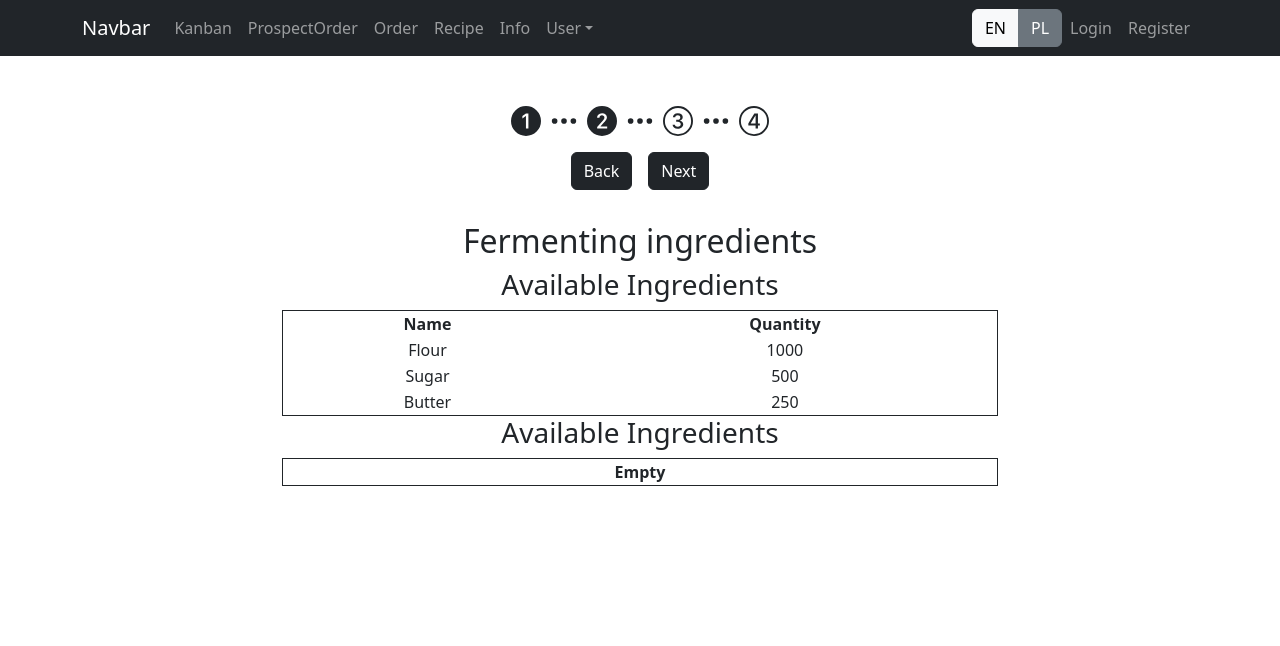
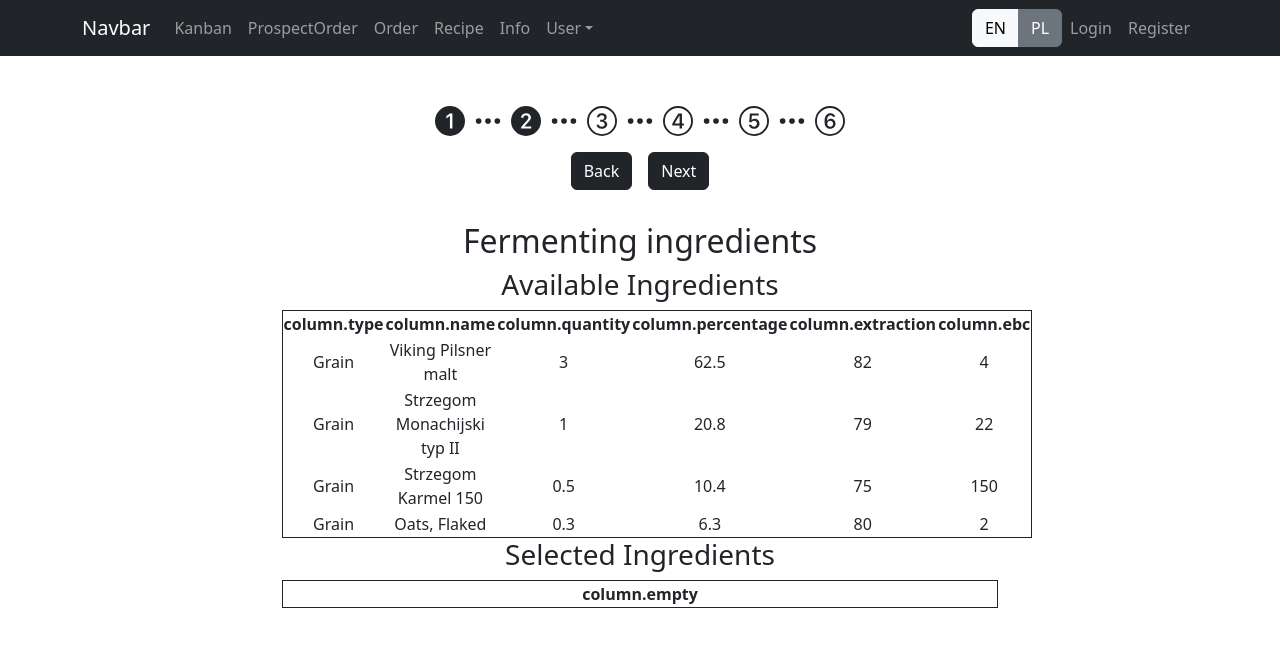
Before and after one commit to mjmazgaj/BreweryMaster, a React (Create React App) app in the folder UI/brewerymaster/: page /Recipe in a window 1280 px wide. Both pictures are taken after a click on the button "Next". Shown: the top 646 px of the page. Built offline with nearby package versions, Linux system fonts and the light colour scheme.

Commit message:
Add all required steps to recipe module

```diff
--- a/UI/brewerymaster/src/Components/Recipe/RecipeComponents/RecipeForm.jsx
+++ b/UI/brewerymaster/src/Components/Recipe/RecipeComponents/RecipeForm.jsx
@@ -14,9 +14,16 @@ import DynamicTableSelection from "../../Shared/DynamicTableSelection";
 const RecipeForm = () => {
   const { t } = useTranslation();
 
+
   const {
     currentStep,
     setCurrentStep,
+    selectedIngredients,
+    setSelectedIngredients,
+    selectedHops,
+    setSelectedHops,
+    selectedYeast,
+    setSelectedYeast,
     recipeSummaryData,
     setRecipeSummaryData,
     recipeBatchData,
@@ -27,10 +34,97 @@ const RecipeForm = () => {
     clear,
   } = useRecipeForm();
 
-const [ingredients, setIngredients] = useState([
-    { id: 1, name: 'Flour', quantity: 1000 },
-    { id: 2, name: 'Sugar', quantity: 500 },
-    { id: 3, name: 'Butter', quantity: 250 },
+  const [ingredients, setIngredients] = useState([
+    {
+      id: 1,
+      type: 'Grain',
+      name: 'Viking Pilsner malt',
+      quantity: 3,
+      percentage: 62.5,
+      extraction: 82,
+      ebc: 4
+    },
+    {
+      id: 2,
+      type: 'Grain',
+      name: 'Strzegom Monachijski typ II',
+      quantity: 1,
+      percentage: 20.8,
+      extraction: 79,
+      ebc: 22
+    },
+    {
+      id: 3,
+      type: 'Grain',
+      name: 'Strzegom Karmel 150',
+      quantity: 0.5,
+      percentage: 10.4,
+      extraction: 75,
+      ebc: 150
+    },
+    {
+      id: 4,
+      type: 'Grain',
+      name: 'Oats, Flaked',
+      quantity: 0.3,
+      percentage: 6.3,
+      extraction: 80,
+      ebc: 2
+    }
+  ]);
+
+  const [hops, setHops] = useState([
+    {
+      id: 1,
+      usage: 'Gotowanie',
+      name: 'Citra',
+      quantity: 25,
+      time: 60,
+      alphaAcids: 12.0
+    },
+    {
+      id: 2,
+      usage: 'Gotowanie',
+      name: 'Citra',
+      quantity: 25,
+      time: 15,
+      alphaAcids: 12.0
+    },
+    {
+      id: 3,
+      usage: 'Gotowanie',
+      name: 'Citra',
+      quantity: 25,
+      time: 10,
+      alphaAcids: 12.0
+    },
+    {
+      id: 4,
+      usage: 'Aromat (koniec gotowania)',
+      name: 'Citra',
+      quantity: 25,
+      time: 5,
+      alphaAcids: 12.0
+    },
+    {
+      id: 5,
+      usage: 'Na zimno',
+      name: 'Citra',
+      quantity: 50,
+      time: 7,
+      alphaAcids: 12.0
+    },
+  ]);
+
+  const [yeast, setYeast] = useState([
+    {
+      id: 1,
+      name: "US05",
+      type: "Ale",
+      form: "Suche",
+      quantity: 11,
+      laboratory: "Gozdawa",
+    },
   ]);
 
   const steps = [
@@ -50,13 +144,40 @@ const [ingredients, setIngredients] = useState([
       name: t("recipe.step.fermentingIngredients"),
       component: (
         <DynamicTableSelection
-          key="ingredients"
-          sourceTableKey="ingredientsAvailable"
           sourceTableTitle={t("recipe.ingredientsAvailable")}
           data={ingredients}
           setData={setIngredients}
-          targetTableKey="ingredientsAvailable"
-          targetTableTitle={t("recipe.ingredientsAvailable")}
+          targetTableTitle={t("recipe.ingredientsSelected")}
+          selectedData={selectedIngredients}
+          setSelectedData={setSelectedIngredients}
+        />
+      ),
+    },
+    {
+      key: "hops",
+      name: t("recipe.step.hops"),
+      component: (
+        <DynamicTableSelection
+          sourceTableTitle={t("recipe.hopsAvailable")}
+          data={hops}
+          setData={setHops}
+          targetTableTitle={t("recipe.hopsSelected")}
+          selectedData={selectedHops}
+          setSelectedData={setSelectedHops}
+        />
+      ),
+    },
+    {
+      key: "yeast",
+      name: t("recipe.step.yeast"),
+      component: (
+        <DynamicTableSelection
+          sourceTableTitle={t("recipe.yeastAvailable")}
+          data={yeast}
+          setData={setYeast}
+          targetTableTitle={t("recipe.yeastSelected")}
+          selectedData={selectedYeast}
+          setSelectedData={setSelectedYeast}
         />
       ),
     },
--- a/UI/brewerymaster/src/Components/Recipe/RecipeComponents/helpers/useRecipeForm.jsx
+++ b/UI/brewerymaster/src/Components/Recipe/RecipeComponents/helpers/useRecipeForm.jsx
@@ -5,7 +5,11 @@ import { addData } from '../../api';
 import { useTranslation } from 'react-i18next';
 export const useRecipeForm = () => {
   const { t } = useTranslation();
+
   const [currentStep, setCurrentStep] = useState(0);
+  const [selectedIngredients, setSelectedIngredients] = useState([]);
+  const [selectedHops, setSelectedHops] = useState([]);
+  const [selectedYeast, setSelectedYeast] = useState([]);
 
   const [recipeSummaryData, setRecipeSummaryData] = useState({
     name: "",
@@ -41,8 +45,11 @@ export const useRecipeForm = () => {
     const newData =
     {
       ...recipeSummaryData,
+      ingredients: selectedIngredients,
+      hops: selectedHops,
+      yeast: selectedYeast,
+      ...recipeBatchData,
       ...recipeMashData,
-      ...recipeBatchData
     };
 
     addData(newData).then(() => {
@@ -61,6 +68,12 @@ export const useRecipeForm = () => {
   return {
     currentStep,
     setCurrentStep,
+    selectedIngredients,
+    setSelectedIngredients,
+    selectedHops,
+    setSelectedHops,
+    selectedYeast,
+    setSelectedYeast,
     recipeSummaryData,
     setRecipeSummaryData,
     recipeBatchData,
--- a/UI/brewerymaster/src/Components/Shared/DynamicTable.jsx
+++ b/UI/brewerymaster/src/Components/Shared/DynamicTable.jsx
@@ -6,7 +6,7 @@ import "./shared.css";
 const DynamicTable = ({tableKey, tableTitle, data, handleDoubleClick}) => {
   const { t } = useTranslation();
 
-  const headers = data.length > 0 ? Object.keys(data[0]).filter(x=>x !== "id") : ["empty"];
+  const keys = data.length > 0 ? Object.keys(data[0]).filter(x=>x !== "id" && x !== "maxQuantity") : ["empty"];
 
   return (
     <div className={`dynamicTable-${tableKey}_container`}>
@@ -14,19 +14,17 @@ const DynamicTable = ({tableKey, tableTitle, data, handleDoubleClick}) => {
       <table className="dynamicTable_table">
         <thead>
           <tr>
-            {headers.map((header) => (
-              <th key={header}>{t(`common.${header}`) || header}</th>
+            {keys.map((header) => (
+              <th key={header}>{t(`column.${header}`) || header}</th>
             ))}
           </tr>
         </thead>
         <tbody>
           {data.map((item) => (
-            <tr
-              key={item.id}
-              onDoubleClick={() => handleDoubleClick(item)}
-            >
-              <td>{item.name}</td>
-              <td>{item.quantity}</td>
+            <tr key={item.id} onDoubleClick={() => handleDoubleClick(item)}>
+              {keys.map((column) => (
+                <td>{item[column]}</td>
+              ))}
             </tr>
           ))}
         </tbody>
--- a/UI/brewerymaster/src/Components/Shared/DynamicTableSelection.jsx
+++ b/UI/brewerymaster/src/Components/Shared/DynamicTableSelection.jsx
@@ -1,4 +1,4 @@
-import React from "react";
+import React, {useState} from "react";
 
 import { useTranslation } from 'react-i18next';
 
@@ -7,27 +7,27 @@ import ModalSingleInput from "./ModalSingleInput";
 
 import { useDynamicTableSelection } from "./helpers/useDynamicTableSelection";
 
-const DynamicTableSelection = ({key, sourceTableKey, sourceTableTitle, data, setData, targetTableKey, targetTableTitle}) => {
+const DynamicTableSelection = ({sourceTableTitle, data, setData, targetTableTitle, selectedData, setSelectedData}) => {
   const { t } = useTranslation();
 
+
   const {
-    selectedData,
     handleDoubleClick,
     modalData,
     handleConfirmQuantity,
     setModalData,
-  } = useDynamicTableSelection(data, setData);
+  } = useDynamicTableSelection(data, setData, selectedData, setSelectedData);
 
   return (
-    <div className={`recipe-${key}_container`}>
+    <div className={`table-selection_container`}>
       <DynamicTable
-        tableKey={sourceTableKey}
+        tableKey="source-table"
         tableTitle={sourceTableTitle}
         data={data}
         handleDoubleClick={handleDoubleClick}
       />
       <DynamicTable
-        tableKey={targetTableKey}
+        tableKey="target-table"
         tableTitle={targetTableTitle}
         data={selectedData}
         handleDoubleClick={() => {}}
--- a/UI/brewerymaster/src/Components/Shared/MenuSteps.jsx
+++ b/UI/brewerymaster/src/Components/Shared/MenuSteps.jsx
@@ -16,6 +16,12 @@ import {
   Bs3CircleFill,
   Bs4Circle,
   Bs4CircleFill,
+  Bs5Circle,
+  Bs5CircleFill,
+  Bs6Circle,
+  Bs6CircleFill,
+  Bs7Circle,
+  Bs7CircleFill,
   BsThreeDots
 } from "react-icons/bs";
 
@@ -26,6 +32,9 @@ const OrderStepsMenu = ({ currentStep, setCurrentStep, amountOfSteps }) => {
     <Bs2Circle size={30} />,
     <Bs3Circle size={30} />,
     <Bs4Circle size={30} />,
+    <Bs5Circle size={30} />,
+    <Bs6Circle size={30} />,
+    <Bs7Circle size={30} />,
   ];
 
   const stepFilledIcons = [
@@ -33,6 +42,9 @@ const OrderStepsMenu = ({ currentStep, setCurrentStep, amountOfSteps }) => {
     <Bs2CircleFill size={30} />,
     <Bs3CircleFill size={30} />,
     <Bs4CircleFill size={30} />,
+    <Bs5CircleFill size={30} />,
+    <Bs6CircleFill size={30} />,
+    <Bs7CircleFill size={30} />,
   ];
 
   const showSteps = () => {
--- a/UI/brewerymaster/src/Components/Shared/helpers/useDynamicTableSelection.jsx
+++ b/UI/brewerymaster/src/Components/Shared/helpers/useDynamicTableSelection.jsx
@@ -1,16 +1,10 @@
 import { useState } from "react";
 
-export const useDynamicTableSelection = (data, setData) => {
-
-  const [selectedData, setSelectedData] = useState([]);
+export const useDynamicTableSelection = (data, setData, selectedData, setSelectedData) => {
   const [modalData, setModalData] = useState(null);
 
   const handleDoubleClick = (item) => {
-    setModalData({
-      id: item.id,
-      name: item.name,
-      maxQuantity: item.quantity,
-    });
+    setModalData({ ...item, maxQuantity: item.quantity });
   };
 
   const handleConfirmQuantity = (quantity) => {
@@ -36,7 +30,7 @@ export const useDynamicTableSelection = (data, setData) => {
     } else {
       updatedSelected = [
         ...selectedData,
-        { id: modalData.id, name: modalData.name, quantity },
+        { ...modalData, quantity },
       ];
     }
 
@@ -46,7 +40,6 @@ export const useDynamicTableSelection = (data, setData) => {
   };
 
   return {
-    selectedData,
     handleDoubleClick,
     modalData,
     handleConfirmQuantity,
```
